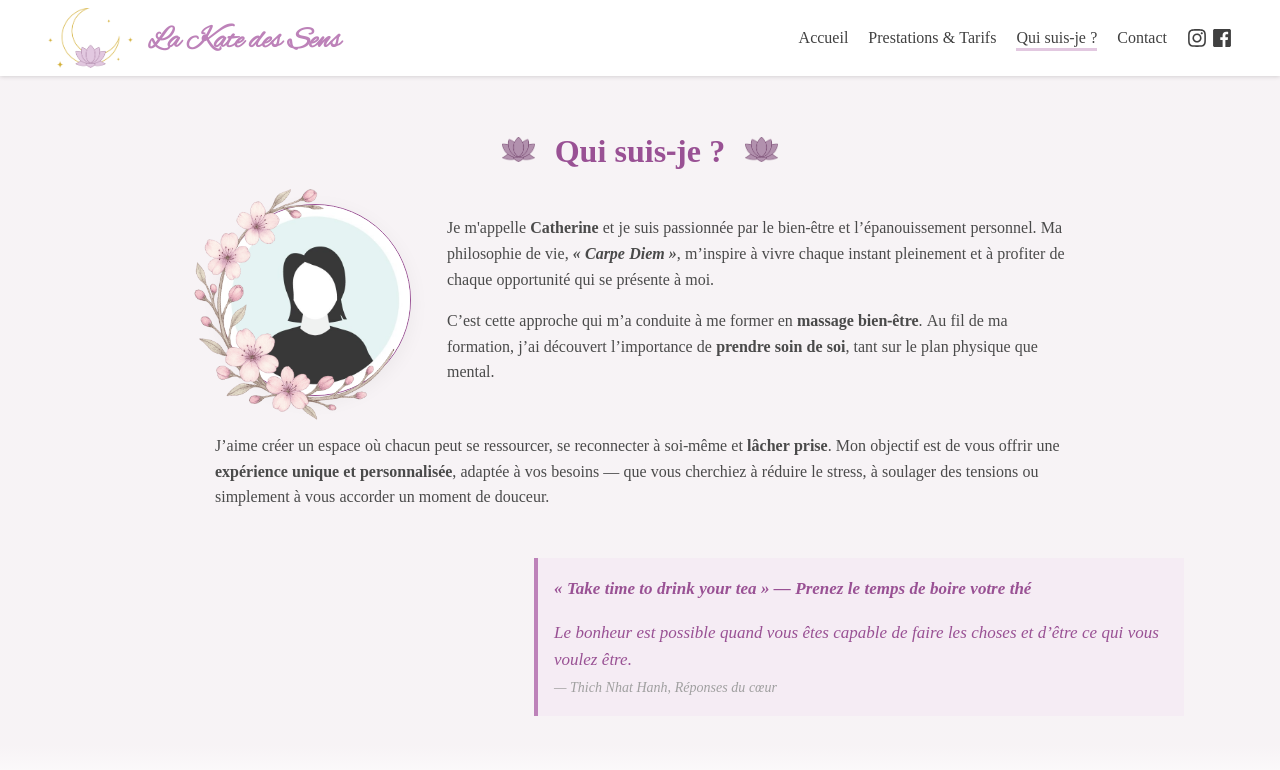
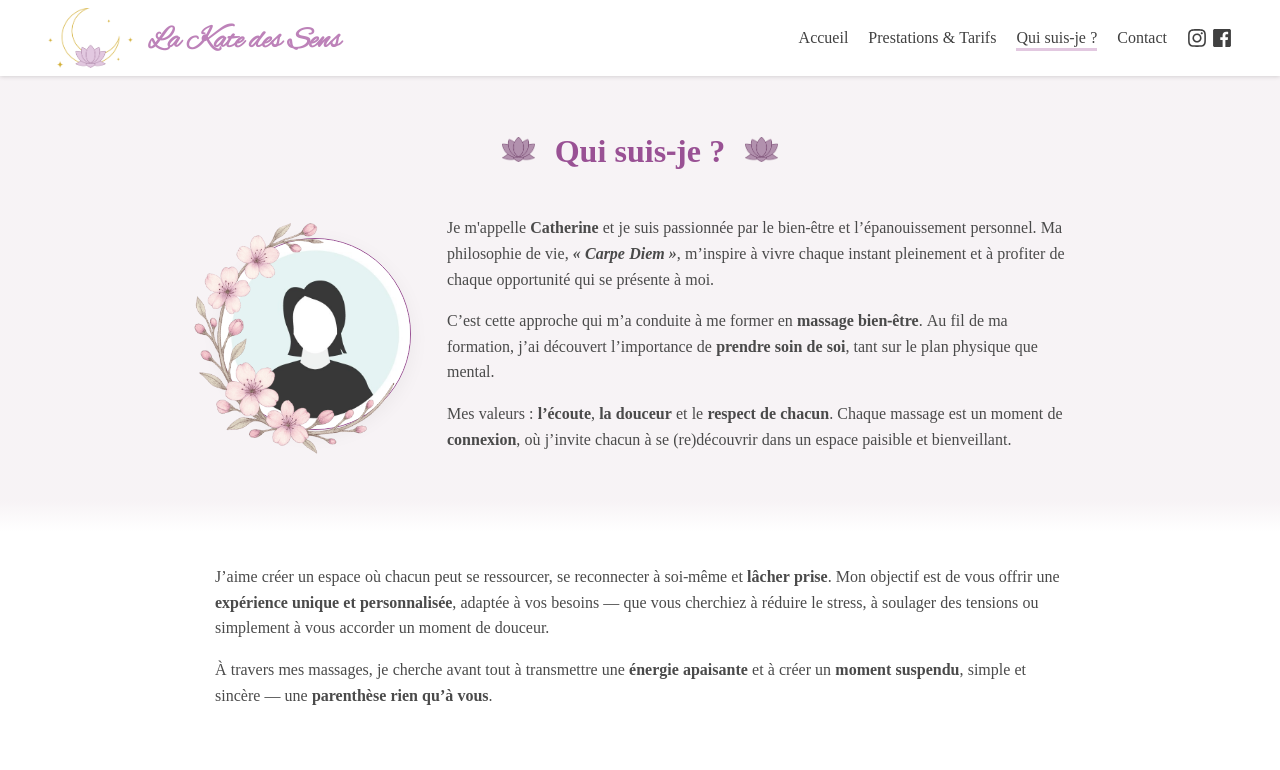
Before and after one commit to CamilleLinan/La-Kate-des-Sens, a React (Vite) app: page /qui-suis-je in a window 1280 px wide. Shown: the top 770 px of the page. Built offline with nearby package versions, Linux system fonts and the light colour scheme; no server answers.

Commit message:
fix links + fix about me page

```diff
--- a/src/components/AboutMe/Presentation/Presentation.tsx
+++ b/src/components/AboutMe/Presentation/Presentation.tsx
@@ -8,6 +8,7 @@ import sakuraFrame from "@assets/aboutme/sakura-frame.png";
 
 const Presentation: FC = () => {
   return (
+    <>
       <CustomBanner
         children={
           <article className="about">
@@ -35,27 +36,44 @@ const Presentation: FC = () => {
                     <b>
                       <i>« Carpe Diem »</i>
                     </b>
-                  , m’inspire à vivre chaque instant pleinement et à profiter de
-                  chaque opportunité qui se présente à moi.
+                    , m’inspire à vivre chaque instant pleinement et à profiter
+                    de chaque opportunité qui se présente à moi.
                   </p>
                   <p>
-                  C’est cette approche qui m’a conduite à me former en
-                  <b> massage bien-être</b>. Au fil de ma formation, j’ai
-                  découvert l’importance de <b>prendre soin de soi</b>, tant sur
-                  le plan physique que mental.
+                    C’est cette approche qui m’a conduite à me former en{" "}
+                    <b>massage bien-être</b>. Au fil de ma formation, j’ai
+                    découvert l’importance de <b>prendre soin de soi</b>, tant
+                    sur le plan physique que mental.
+                  </p>
+
+                  <p>
+                    Mes valeurs : <b>l’écoute</b>, <b>la douceur</b> et le{" "}
+                    <b>respect de chacun</b>. Chaque massage est un moment de{" "}
+                    <b>connexion</b>, où j’invite chacun à se (re)découvrir dans
+                    un espace paisible et bienveillant.
                   </p>
                 </div>
               </div>
+            </div>
+          </article>
+        }
+      />
+      <article className="about__content">
+        <div className="about__text">
+          <p>
+            J’aime créer un espace où chacun peut se ressourcer, se reconnecter
+            à soi-même et <b>lâcher prise</b>. Mon objectif est de vous offrir
+            une <b>expérience unique et personnalisée</b>, adaptée à vos besoins
+            — que vous cherchiez à réduire le stress, à soulager des tensions ou
+            simplement à vous accorder un moment de douceur.
+          </p>
 
           <p>
-              J’aime créer un espace où chacun peut se ressourcer, se
-              reconnecter à soi-même et <b>lâcher prise</b>. Mon objectif est de
-              vous offrir une <b>expérience unique et personnalisée</b>, adaptée
-              à vos besoins — que vous cherchiez à réduire le stress, à soulager
-              des tensions ou simplement à vous accorder un moment de douceur.
+            À travers mes massages, je cherche avant tout à transmettre une{" "}
+            <b>énergie apaisante</b> et à créer un <b>moment suspendu</b>,
+            simple et sincère — une <b>parenthèse rien qu’à vous</b>.
           </p>
         </div>
-
         <CustomQuote
           text={
             <>
@@ -75,8 +93,7 @@ const Presentation: FC = () => {
           }
         />
       </article>
-      }
-    />
+    </>
   );
 };
 
--- a/src/components/AboutMe/Presentation/_Presentation.scss
+++ b/src/components/AboutMe/Presentation/_Presentation.scss
@@ -44,23 +44,27 @@
         transform: translate(-48%, -48%);
         min-width: 255px;
         max-width: 255px;
-        // transform: rotateY(145deg);
         border-radius: 100%;
         object-fit: cover;
         filter: blur(0.2px);
-        // filter: sepia(20%);
-        // opacity: 0.9;
       }
     }
   }
 
-  & .quote {
-    margin-top: 2em;
-    margin-bottom: 2em;
-    max-width: 650px;
+  &__content {
+    padding: 1em;
 
-    &__title {
+    & .about__text {
+      margin-top: 1em;
+      margin-bottom: 3em;
+    }
+
+    & p {
       margin-top: 0;
+    }
+
+    & .quote {
+      max-width: 750px;
     }
   }
 }
--- a/src/components/Home/MassageList/MassageList.tsx
+++ b/src/components/Home/MassageList/MassageList.tsx
@@ -57,7 +57,7 @@ const MassageList: FC = () => {
           </div>
         ))}
       </Carousel>
-      <ButtonBase children="Voir tous les massages" />
+      <ButtonBase children="Voir tous les massages" link="/prestations" />
     </section>
   );
 };
--- a/src/components/shared/CustomQuote/_CustomQuote.scss
+++ b/src/components/shared/CustomQuote/_CustomQuote.scss
@@ -7,6 +7,10 @@
   margin-right: 0;
   display: flex;
   justify-content: end;
+
+  &__title {
+    margin-top: 0;
+  }
 
   & .citation {
     font-style: italic;
--- a/src/components/shared/DisplayContactInfo/DisplayContactInfo.tsx
+++ b/src/components/shared/DisplayContactInfo/DisplayContactInfo.tsx
@@ -38,6 +38,8 @@ const DisplayContactInfo: FC<DisplayContactInfoProps> = ({
           className="link icon"
           title="Page Instagram"
           to={CONTACT_INFO.instagramUrl}
+          target="_blank"
+          rel="noopener noreferrer"
         >
           <InstagramOutlined />{" "}
           <span className="link-text">instagram.com/lakatedessens</span>
@@ -49,6 +51,8 @@ const DisplayContactInfo: FC<DisplayContactInfoProps> = ({
           className="link icon"
           title="Page Facebook"
           to={CONTACT_INFO.facebookUrl}
+          target="_blank"
+          rel="noopener noreferrer"
         >
           <FacebookFilled />{" "}
           <span className="link-text">facebook.com/lakatedessens</span>
--- a/src/components/shared/Layout/Footer/Footer.tsx
+++ b/src/components/shared/Layout/Footer/Footer.tsx
@@ -1,10 +1,22 @@
 import type { FC } from "react";
 import "./_Footer.scss";
-import { NavLink } from "react-router-dom";
+import { NavLink, useLocation } from "react-router-dom";
 import logo from "@assets/logo/logo.png";
 import DisplayContactInfo from "@components/shared/DisplayContactInfo/DisplayContactInfo";
 
 const Footer: FC = () => {
+  const location = useLocation();
+
+  const handleNavClick = (
+    e: React.MouseEvent<HTMLAnchorElement>,
+    to: string
+  ) => {
+    if (location.pathname === to) {
+      e.preventDefault();
+      window.scrollTo({ top: 0, behavior: "smooth" });
+    }
+  };
+
   return (
     <footer className="footer">
       <div className="footer__container">
@@ -22,13 +34,28 @@ const Footer: FC = () => {
             <div className="underline"></div>
             <ul>
               <li>
-                <NavLink to="/prestations">Mes prestations</NavLink>
+                <NavLink
+                  to="/prestations"
+                  onClick={(e) => handleNavClick(e, "/prestations")}
+                >
+                  Mes prestations
+                </NavLink>
               </li>
               <li>
-                <NavLink to="/qui-suis-je">Qui suis-je ?</NavLink>
+                <NavLink
+                  to="/qui-suis-je"
+                  onClick={(e) => handleNavClick(e, "/qui-suis-je")}
+                >
+                  Qui suis-je ?
+                </NavLink>
               </li>
               <li>
-                <NavLink to="/contact">Formulaire de Contact</NavLink>
+                <NavLink
+                  to="/contact"
+                  onClick={(e) => handleNavClick(e, "/contact")}
+                >
+                  Formulaire de Contact
+                </NavLink>
               </li>
               <li>
                 <NavLink to="">CGV & Mentions légales</NavLink>
```
Lines whose indentation alone changed are shown as unchanged.
